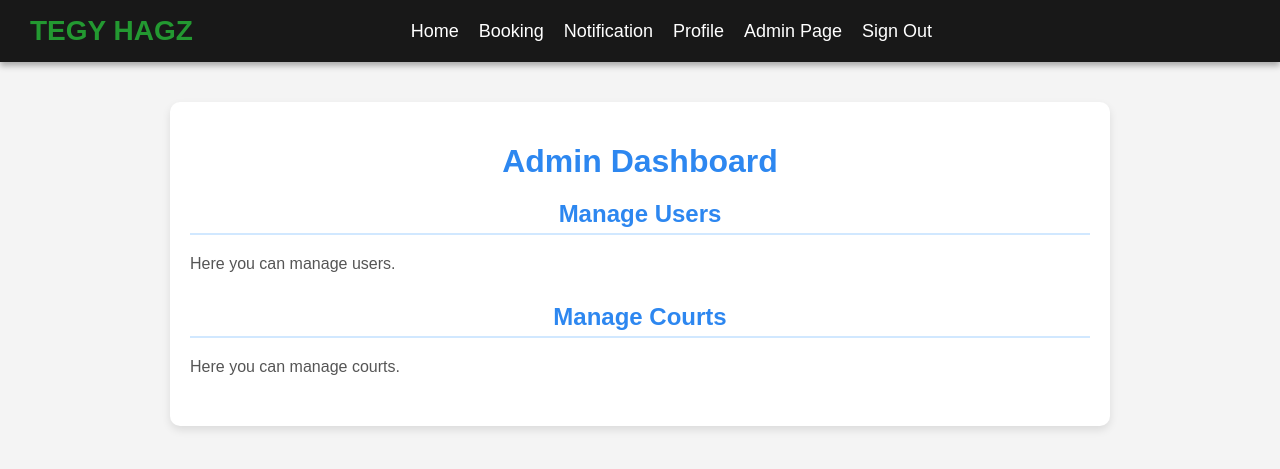
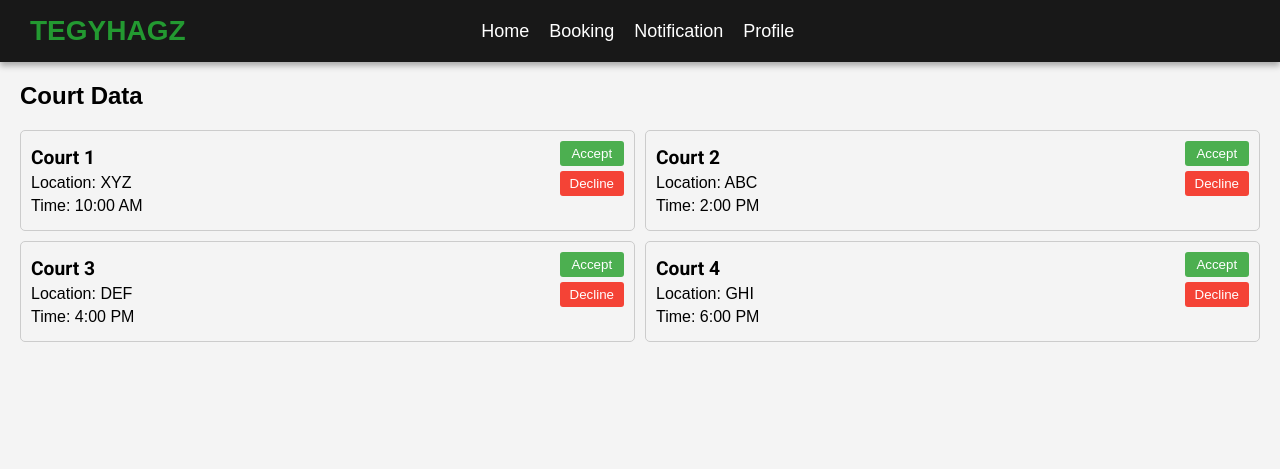
Before and after one commit to kareemmosalah/SWE-project, a Django app: page /admin-dashboard/ in a window 1280 px wide. Shown: the top 469 px of the page. Run offline with Django 5.2, Linux system fonts and the light colour scheme; the visitor is signed in with stand-in values (Sample User, id 1).

Commit message:
Pushing admin page

```diff
--- /dev/null
+++ b/myproject/myapp/templates/Admin_Page.html
@@ -0,0 +1,150 @@
+{% load static %}
+<!DOCTYPE html>
+<html lang="en">
+<head>
+    <meta charset="UTF-8">
+    <meta name="viewport" content="width=device-width, initial-scale=1.0">
+    <title>Admin</title>
+    <link rel="stylesheet" href="{% static 'css/court_schedule.css' %}">
+    <style>
+        @import url('https://fonts.googleapis.com/css2?family=Roboto:wght@700&display=swap');
+
+        body {
+            font-family: 'Arial', sans-serif;
+        }
+
+        .court-list {
+            margin: 20px;
+        }
+
+        .court-grid {
+            display: grid;
+            grid-template-columns: repeat(2, 1fr);
+            gap: 10px;
+        }
+
+        .court-item {
+            display: flex;
+            justify-content: space-between;
+            align-items: flex-start;
+            padding: 10px;
+            border: 1px solid #ccc;
+            border-radius: 5px;
+            transition: box-shadow 0.3s ease;
+        }
+
+        .court-item:hover {
+            box-shadow: 0 4px 8px rgba(0, 0, 0, 0.1);
+        }
+
+        .court-details {
+            flex-grow: 1;
+        }
+
+        .court-details p {
+            margin: 5px 0;
+        }
+
+        .court-title {
+            font-family: 'Roboto', sans-serif;
+            font-weight: bold;
+            font-size: 1.2em;
+        }
+
+        .button-group {
+            display: flex;
+            flex-direction: column;
+            gap: 5px;
+        }
+
+        .accept-btn, .decline-btn {
+            padding: 5px 10px;
+            border: none;
+            border-radius: 3px;
+            cursor: pointer;
+            transition: background-color 0.3s ease;
+        }
+
+        .accept-btn {
+            background-color: #4CAF50;
+            color: white;
+        }
+
+        .accept-btn:hover {
+            background-color: #45a049;
+        }
+
+        .decline-btn {
+            background-color: #f44336;
+            color: white;
+        }
+
+        .decline-btn:hover {
+            background-color: #e53935;
+        }
+    </style>
+</head>
+<body>
+    <nav class="navbar">
+        <div class="logo">
+            <a href="{% url 'home_page' %}">TegyHagz</a>
+        </div>
+        <div class="nav-links">
+            <a href="{% url 'main_page' %}">Home</a>
+            <a href="{% url 'book_page' %}">Booking</a>
+            <a href="{% url 'notification' %}">Notification</a>
+            <a href="{% url 'user_profile' %}">Profile</a>
+        </div>
+    </nav>
+
+    <div class="court-list">
+        <h2>Court Data</h2>
+        <div class="court-grid">
+            <div class="court-item">
+                <div class="court-details">
+                    <p class="court-title">Court 1</p>
+                    <p>Location: XYZ</p>
+                    <p>Time: 10:00 AM</p>
+                </div>
+                <div class="button-group">
+                    <button class="accept-btn">Accept</button>
+                    <button class="decline-btn">Decline</button>
+                </div>
+            </div>
+            <div class="court-item">
+                <div class="court-details">
+                    <p class="court-title">Court 2</p>
+                    <p>Location: ABC</p>
+                    <p>Time: 2:00 PM</p>
+                </div>
+                <div class="button-group">
+                    <button class="accept-btn">Accept</button>
+                    <button class="decline-btn">Decline</button>
+                </div>
+            </div>
+            <div class="court-item">
+                <div class="court-details">
+                    <p class="court-title">Court 3</p>
+                    <p>Location: DEF</p>
+                    <p>Time: 4:00 PM</p>
+                </div>
+                <div class="button-group">
+                    <button class="accept-btn">Accept</button>
+                    <button class="decline-btn">Decline</button>
+                </div>
+            </div>
+            <div class="court-item">
+                <div class="court-details">
+                    <p class="court-title">Court 4</p>
+                    <p>Location: GHI</p>
+                    <p>Time: 6:00 PM</p>
+                </div>
+                <div class="button-group">
+                    <button class="accept-btn">Accept</button>
+                    <button class="decline-btn">Decline</button>
+                </div>
+            </div>
+        </div>
+    </div>
+</body>
+</html>
--- a/myproject/myapp/templates/Book_Page.html
+++ b/myproject/myapp/templates/Book_Page.html
@@ -1,7 +1,7 @@
 {% load static %}
 <!DOCTYPE html>
 <html lang="en">
-    ///kkakjndnaeinnu
+
 <head>
     <meta charset="UTF-8">
     <meta name="viewport" content="width=device-width, initial-scale=1.0">
--- a/myproject/myapp/views.py
+++ b/myproject/myapp/views.py
@@ -522,4 +522,4 @@ def home_page(request):
 
 @login_required
 def admin_dashboard(request):
-    return render(request, 'admin_dashboard.html')
+    return render(request, 'Admin_Page.html')
```
